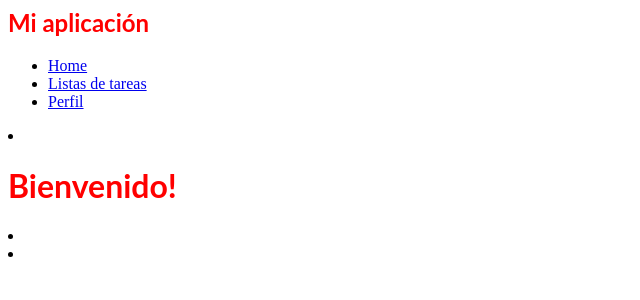
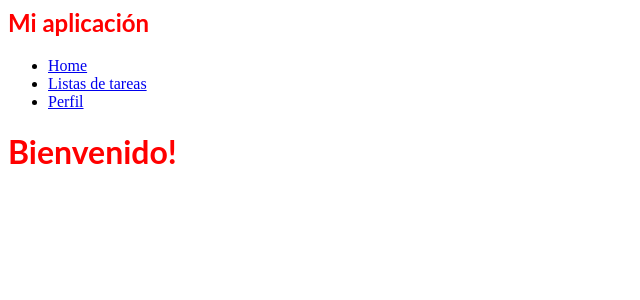
Before and after one commit to 04Victor04/react-yxjnrc, a React (Create React App) app: page / in a window 1280 px wide. Shown: the top 300 px of the page, without its empty margins (0-640 px from the left). Built offline with nearby package versions, Linux system fonts and the light colour scheme.

Commit message:
bucle sin lista

```diff
--- a/src/App.js
+++ b/src/App.js
@@ -11,9 +11,9 @@ function createRoutes(){
   const listaRutas =[];
   for (let i = 0; i < MenuItems.length; i++) {
     listaRutas.push(
-      <li>
+
         <Route path={MenuItems[i].path} exact component={MenuItems[i].component}></Route>
-      </li>
+
     );
   }
   return listaRutas;
@@ -24,6 +24,11 @@ export function App() {
 
       <Header />
       {createRoutes()}
+      {MenuItems.map(function createRoutes(){
+
+
+      }
+      )}
      {/*
       <Route path="/" exact component={Home} />
       <Route path="/listas" component={PaginaListas} />
```
